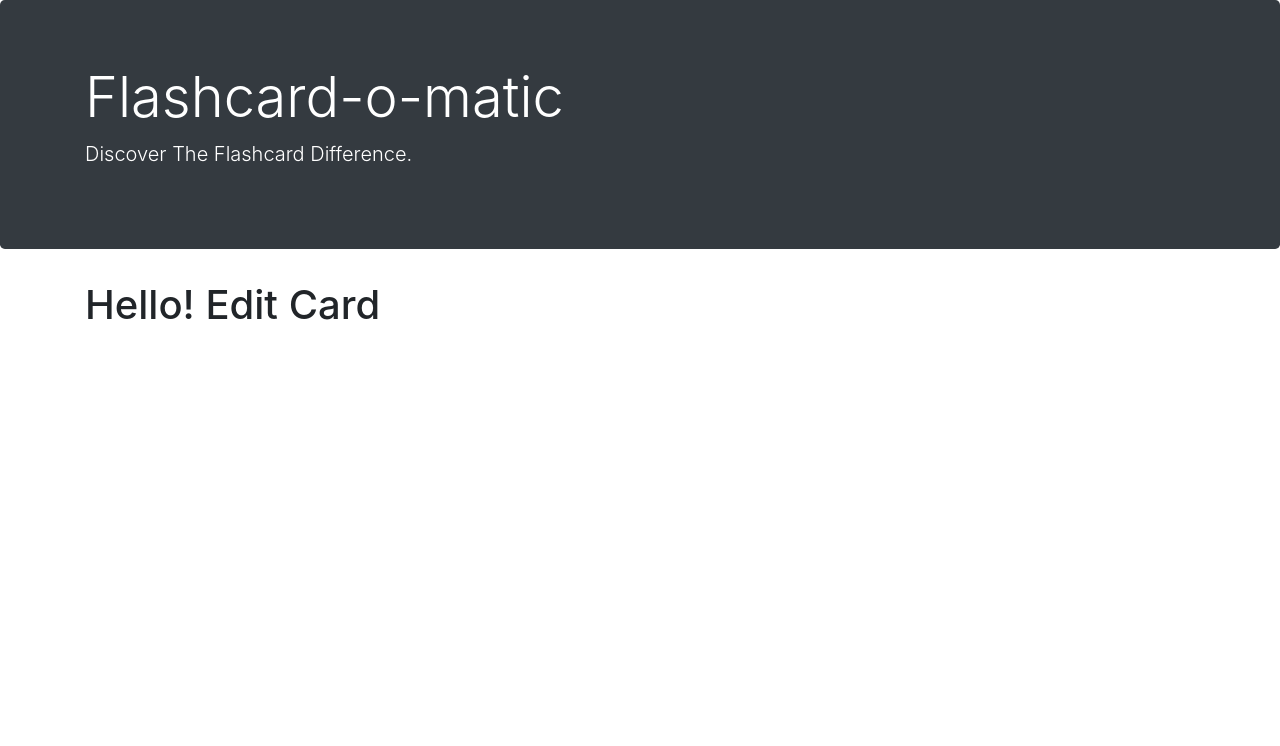
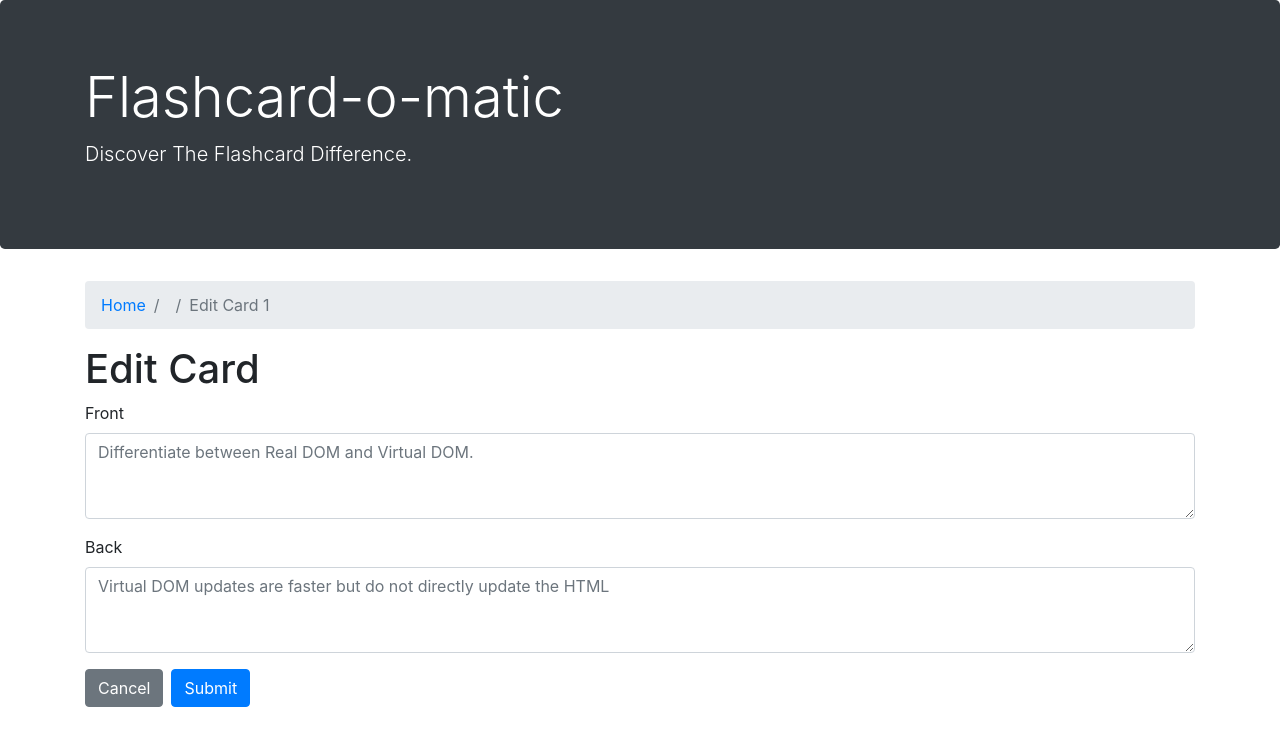
Before and after one commit to carolina-gomez/flashcards, a React (Create React App) app: page /decks/1/cards/1/edit in a window 1280 px wide. Shown: the top 746 px of the page. Built offline with nearby package versions, Linux system fonts and the light colour scheme; no server answers; data requests are answered from the project's data file; a web font is replaced by a local one.

Commit message:
editcard.js does edit card, but also deletes it and the deleteCard function in viewDeck.js doesn't reload the page, but DOES delete

```diff
--- a/data/db.json
+++ b/data/db.json
@@ -61,10 +61,10 @@
       "id": 8
     },
     {
-      "front": "test 2 front of card",
-      "back": "test 2 back of card",
-      "deckId": 3,
-      "id": 9
+      "id": 9,
+      "front": "test 2 front of card that is updated??",
+      "back": "test 2 back of card that is updated?",
+      "deckId": "3"
     },
     {
       "front": "3rd card",
@@ -73,10 +73,28 @@
       "id": 10
     },
     {
-      "front": "one more to study",
+      "id": 11,
+      "front": "update pleaseeee",
       "back": "one more to study back",
+      "deckId": "3"
+    },
+    {
+      "id": 12,
+      "front": "will it update?",
+      "back": "will it update? back?",
+      "deckId": "3"
+    },
+    {
+      "front": "add 2",
+      "back": "add 2 back",
       "deckId": 3,
-      "id": 11
+      "id": 14
+    },
+    {
+      "id": 15,
+      "front": "hjbjhk,",
+      "back": "khjbhkjbhjhbjkbjbkhbkhb",
+      "deckId": "3"
     }
   ]
 }
--- a/src/Components/Cards/AddCard.js
+++ b/src/Components/Cards/AddCard.js
@@ -32,7 +32,6 @@
                 "back": back,
                 "deckId": deckId
             }
-
             createCard(deckId, newCard).then(() => history.push(`/decks/${deckId}`))
           }
 
--- a/src/Components/Cards/EditCard.js
+++ b/src/Components/Cards/EditCard.js
@@ -1,5 +1,91 @@
-import React from "react"
+    //updateCard(updatedCard, signal)
+    //path="/decks/:deckId/cards/:cardId/edit"
 
-export default function EditCard() {
-    return <h1>Hello! Edit Card</h1>
+    import { Link, useParams, useHistory } from "react-router-dom"
+    import React, { useState, useEffect } from "react";
+    import { readDeck, updateCard, readCard } from "../../utils/api"
+
+    export default function EditCard() {
+        const history = useHistory();
+        const {deckId, cardId } = useParams();
+        const [deck, setDeck] = useState({cards: []});
+        const [card, setCard] = useState({})
+        const [front, setFront] = useState("");
+        const [back, setBack] = useState("");
+       const handleFrontChange = (e) => setFront(e.target.value);
+       const handleBackChange = (e) => setBack(e.target.value);
+
+
+        const loadDeck = () => {
+          readDeck(deckId).then(setDeck)
+          readCard(cardId).then(setCard).then(setFront(card.front)).then(setBack(card.back))
+        }
+
+        useEffect(() => {
+            loadDeck()
+          // eslint-disable-next-line react-hooks/exhaustive-deps
+          }, [deck.id]);
+
+        const handleSubmit = (e) => {
+            e.preventDefault();
+            const updatedCard = {
+                "id": cardId,
+                "front": front,
+                "back": back,
+                "deckId": deckId
+            }
+            updateCard(updatedCard).then(() => history.push(`/decks/${deckId}`))
+          }
+
+
+        const handleCancel = () => {
+            history.push(`/decks/${deckId}`)
+        }
+
+
+    return (
+    <>
+        <div className="breacrumbs">
+        <nav aria-label="breadcrumb">
+            <ol className="breadcrumb">
+                <li className="breadcrumb-item"><Link to="/"><span className="oi oi-home"></span> Home</Link></li>
+                <li className="breadcrumb-item"><Link to={`/decks/${deck.id}`}>{deck.name}</Link></li>
+                <li className="breadcrumb-item active" aria-current="page">Edit Card {cardId}</li>
+            </ol>
+        </nav>
+        </div>
+        <h1>Edit Card</h1>
+        <form onSubmit={handleSubmit}>
+                <div className="mb-3">
+                    <label htmlFor="front" className="form-label">Front</label>
+                    <textarea
+                    className="form-control"
+                    id="front"
+                    type="text"
+                    name="front"
+                    rows="3"
+                    onChange={handleFrontChange}
+                    value={front}
+                    placeholder={card.front}>
+                    </textarea>
+                </div>
+                <div className="mb-3">
+                    <label htmlFor="back" className="form-label">Back</label>
+                    <textarea
+                    className="form-control"
+                    id="back"
+                    type="text"
+                    name="back"
+                    rows="3"
+                    onChange={handleBackChange}
+                    value={back}
+                    placeholder={card.back}>
+                    </textarea>
+                </div>
+                <button type="button" className="btn btn-secondary mr-2" onClick={handleCancel}>Cancel</button>
+                <button type="submit" className="btn btn-primary mr-2" >Submit</button>
+            </form>
+
+    </>
+    )
 }
--- a/src/Components/Decks/ViewDeck.js
+++ b/src/Components/Decks/ViewDeck.js
@@ -4,7 +4,7 @@
 
 import { Link, useParams, useHistory } from "react-router-dom"
 import React, { useState, useEffect } from "react";
-import { readDeck, deleteDeck } from "../../utils/api"
+import { readDeck, deleteDeck, deleteCard } from "../../utils/api"
 
 export default function ViewDeck() {
     const history = useHistory();
@@ -18,6 +18,15 @@ export default function ViewDeck() {
     )
     if (result) {
       deleteDeck(deckId).then(history.push("/"))
+    }
+    }
+
+    const deleteCardHandler = (cardId) => {
+      const result = window.confirm(
+        "Delete this card?\n\nYou will not be able to recover it."
+    )
+    if (result) {
+      deleteCard(cardId).then(history.push(`/decks/${deckId}`))
     }
     }
 
@@ -73,7 +82,7 @@ export default function ViewDeck() {
                                     {card.back}
                                 </p>
                             </div>
-                            <Link href="#" className="btn btn-danger float-right"><span className="oi oi-trash"></span> </Link>
+                            <button type="button" className="btn btn-danger float-right" onClick={() => deleteCardHandler(card.id)} ><span className="oi oi-trash"></span></button>
                             <Link to={`/decks/${deck.id}/cards/${card.id}/edit`} className="btn btn-secondary mr-2 float-right"><span class="oi oi-pencil"></span> Edit</Link>
                         </div>
                         </div>
```
